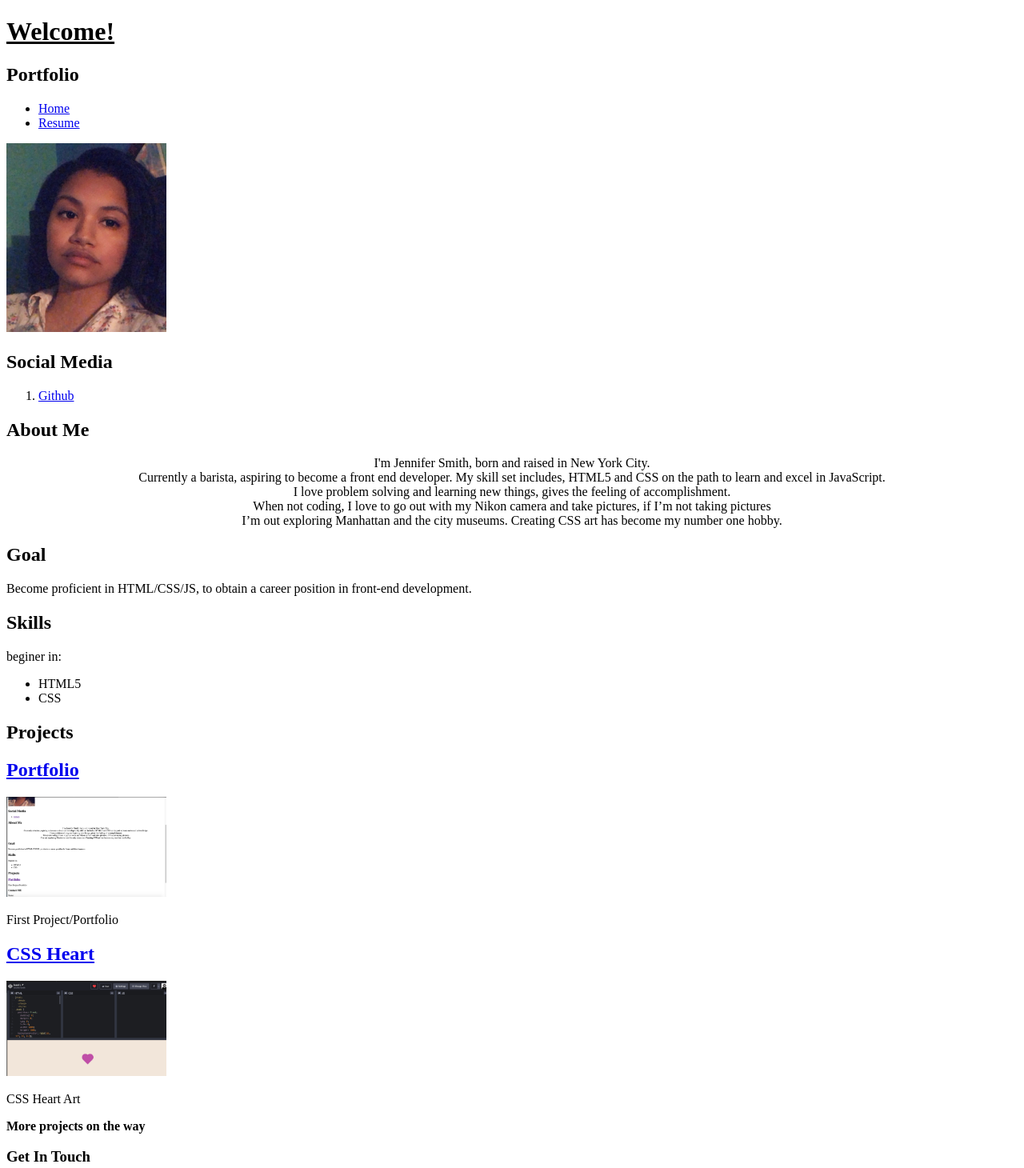
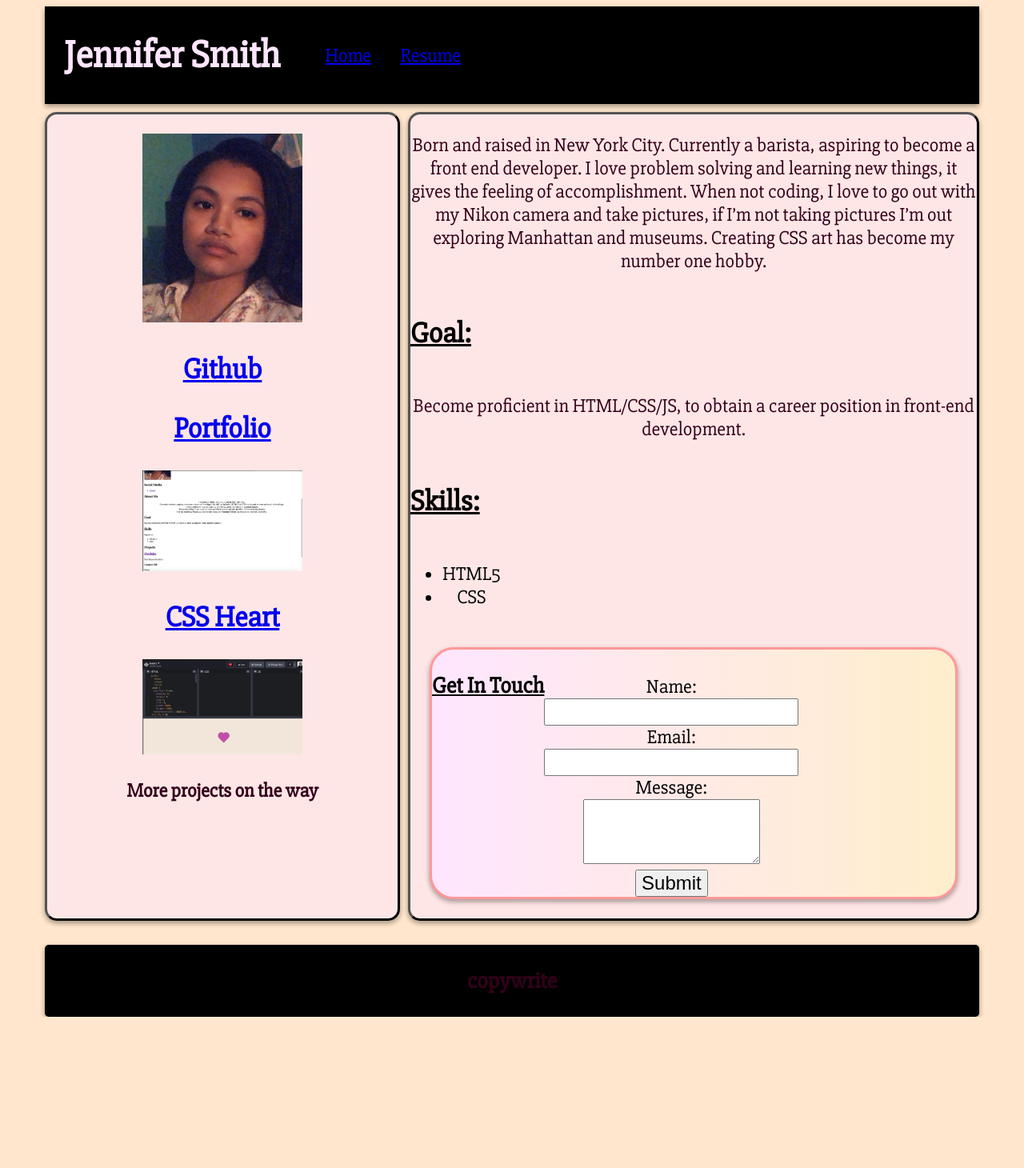
Before and after one commit to JenniferSmith007/TKH_Modules, a plain HTML site: page Module_3_HTML/Portfolio/index.html in a window 1280 px wide. Shown: the top 1460 px of the page at 80% size. After the commit the page ends 1271 px from the top, so only its background shows below. Drawn offline with Linux system fonts and the light colour scheme.

Commit message:
html_css

```diff
--- /dev/null
+++ b/Module_3_HTML/Portfolio/css/style.css
@@ -0,0 +1,188 @@
+:root {
+    --font-family: 'Slabo 27px', serif;
+    --shadow: 0 3px 6px rgba(0,0,0,0.16), 0 3px 6px rgba(0,0,0,0.23);
+    --background-color: #ffe6cc;
+    --first-color:black;
+    --sec-color: #ffe6ff;
+    --third-color:#ffe6e6;
+}
+/*variable for color and design ^ */
+
+button {
+    font-size: inherit
+}
+input {
+    font-size: inherit
+}
+/* wrap the grid for layout */
+.container {
+    height: 90vh;
+    margin: 2rem;
+    display: grid;
+    grid-template-areas:
+    "header header "
+    "aside main "
+    "footer footer";
+    grid-template-columns: 2fr 1fr 1fr 250px;
+    grid-template-rows: 1fr 4fr 2fr;
+    grid-gap: 10px 10px;
+}
+
+
+
+body {
+
+   background-color: var(--background-color);
+    font-size: 1.5rem;
+    text-align: center;
+    padding: 1rem;
+    font-family: var(--font-family);
+    min-height: 100vh;
+
+
+} /* start of page */
+header {
+    background-color: deeppink;
+    grid-row:1 ;
+    grid-column: 1/5 ;
+    box-shadow: var(--shadow);
+    background-color: var(--first-color);
+    margin-top: -2em;
+    width: 100%;
+
+
+}
+.banner {
+    width: 100%;
+    display: flex;
+    flex-flow: wrap;
+    align-items: center;
+    list-style-type: none;
+}
+.title {
+    margin-left: 1em;
+    align-items: flex-start;
+    justify-content: center;
+    text-align: center;
+    color: yellowgreen;
+    border-radius: 10px;
+    color: var(--sec-color);
+}
+
+
+.nav li  {
+    display: inline;
+   margin: 1rem;
+
+}
+
+.nav :hover {
+    color:#dd99ff;
+    text-decoration: none;
+}
+
+/* sidebar of page */
+aside {
+    background-color: deepskyblue;
+    grid-row:2 ;
+    grid-column: 1/2;
+    box-shadow: var(--shadow);
+    border-radius: 15px;
+    background-color: var(--third-color);
+    border-style: outset;
+    border-color: black;
+}
+.picture {
+    margin-top: 1em;
+
+}
+
+.social :hover {
+    color:#dd99ff;
+    text-decoration: none;
+}
+
+.project1 :hover{
+    color: pink;
+    text-decoration: none;
+}
+.project2 :hover {
+    color: pink;
+    text-decoration: none;
+}
+.proj {
+    color: pink;
+}
+/* right side of page */
+main {
+    background-color: forestgreen;
+    grid-row:2 ;
+    grid-column: 2/5 ;
+    box-shadow: var(--shadow);
+    border-radius: 15px;
+    background-color: var(--third-color);
+    border-style: outset;
+    border-color: black;
+}
+.aboutme {
+    text-align: center;
+
+}
+
+.goal {
+    display: flex;
+    flex-direction: column;
+    flex-flow: column;
+
+    align-items: baseline;
+    align-content: space-between;
+}
+.skill {
+    display: flex;
+    flex-direction: column;
+    flex-flow: column;
+    align-items: baseline;
+    align-content: space-between;
+}
+.contact-form {
+   margin: 1em;
+    display: flex;
+    align-items: baseline;
+    box-shadow: var(--shadow);
+    align-content: space-around;
+    background-color: #f2f2f2;
+    border-radius: 30px;
+    background-image: linear-gradient(-90deg, #ffeecc, #ffe6ff);
+    border-style: solid;
+    border-color:  #ff9999;
+
+}
+/* ending of page */
+
+footer {
+    background-color: hotpink;
+    grid-row:5 ;
+    grid-column: 1/5 ;
+    box-shadow: var(--shadow);
+    background-color: black;
+    border-radius:5px;
+}
+p {
+    color: #33001a;
+}
+/* resume section */
+
+.jobs {
+    display: flex;
+  align-content: center;
+   align-items: center;
+
+
+
+}
+.education {
+    display: flex;
+    align-content: center;
+    align-items: center;
+
+}
--- a/Module_3_HTML/Portfolio/index.html
+++ b/Module_3_HTML/Portfolio/index.html
@@ -1,76 +1,72 @@
 <!DOCTYPE html>
 <html>
-    <head><h1><u>Welcome!</h1></head></u></head>
+    <head>
+        <link rel="stylesheet" type="text/css" href="css/style.css">
+        <link href="https://fonts.googleapis.com/css2?family=Slabo+27px&display=swap" rel="stylesheet">
+    <title>Jennifer Smith's Portfolio</title>
+    </head>
     <body>
+        <!--wrapp style-->
+        <div class="container">
+            <!--start of page-->
+            <header>
                 <div class="banner">
-                <div class="title">
-                    <h2>Portfolio</h2>
-
-                </div>
+                <div class="title"><h1>Jennifer Smith</h1></div>
                 <div class="nav">
                     <ul>
                     <li> <a href="index.html">Home</a></li>
                     <li><a href="resume.html">Resume</a></li>
                 </ul>
-
              </div>
                 </div>
-            <div class="About-Me">
-                <div class="Profile">
-                    <div class="profile-Picture">
+
+         </header>
+         <!--sidebar-->
+            <aside>
+                <div class="picture">
                 <img src="images/Profile-Picture.jpg" width="200px"/>
                 </div>
-                    <div class="Social Media">
-                        <h2>Social Media</h2>
-                        <ol>
-                            <li><a href="https://github.com/JenniferSmith007">Github</a></li>
-                        </ol>
+                <div class="social">
+                    <a href="https://github.com/JenniferSmith007"><h2>Github</h2></a>
+                </div>
+                <div class="project1">
+                    <a href="index.html"><h2>Portfolio</h2></a>
+                    <img src="images/Screen Shot 2020-07-21 at 11.53.13 PM.png" width="200px"/>
+                </div>
+            <div class="project2">
+                <a href="https://codepen.io/Jenn007/pen/abdJgrY"><h2>CSS Heart</h2></a>
+                <img src="images/Screen Shot 2020-07-22 at 2.42.45 PM.png" width="200px">
+            </div>
+                <div class="proj">
+                 <p><b>More projects on the way</b></p>
                 </div>
 
-                </div>
-            </div>
-            <div class="About-me-text">
-                <h2>About Me</h2>
+            </aside>
+            <!--right side of page main content-->
+        <main>
+            <div class="aboutme">
                 <p>
-                   <center> I'm Jennifer Smith, born and raised in New York City.</center> <center>Currently a barista, aspiring to become a front end developer.
-                     My skill set includes, HTML5 and CSS on the path to learn and excel in JavaScript.
-                     </center><center>I love problem solving and learning new things, gives the feeling of accomplishment.</center>
-                      <center> When not coding, I love to go out with my Nikon camera and take pictures,
-                      if I’m not taking pictures </center><center>I’m out exploring Manhattan and the city museums.
-                      Creating CSS art has become my number one hobby.</center>
+                         Born and raised in New York City. Currently a barista, aspiring to become a front end developer.
+                    I love problem solving and learning new things, it gives the feeling of accomplishment.
+                       When not coding, I love to go out with my Nikon camera and take pictures,
+                       if I’m not taking pictures I’m out exploring Manhattan and museums.
+                       Creating CSS art has become my number one hobby.
                  </p>
-                </div>
-                 </div>
-                 <div class="career">
                  <div class="goal">
-                         <h2>Goal</h2>
+                    <h2><u>Goal:</u></h2>
                      <p>Become proficient in HTML/CSS/JS, to obtain a  career position in front-end development.</p>
                 </div>
+                <div class="skill">
+                    <h2><u>Skills:</u></h2>
 
-                 <div class="skills">
-                        <h2>Skills</h2>
-                        <p>beginer in:</p>
                         <ul>
                             <li>HTML5</li>
                             <li>CSS</li>
                         </ul>
                 </div>
-                         <div class="projects">
-                             <h2>Projects</h2>
-                             <div class="project1">
-                             <a href="index.html"><h2>Portfolio</h2></a>
-                             <img src="images/Screen Shot 2020-07-21 at 11.53.13 PM.png" width="200px"/>
-                             <p>First Project/Portfolio</p>
-                             </div>
-                     <div class="project2">
-                         <a href="https://codepen.io/Jenn007/pen/abdJgrY"><h2>CSS Heart</h2></a>
-                         <img src="images/Screen Shot 2020-07-22 at 2.42.45 PM.png" width="200px">
-                         <p>CSS Heart Art</p>
-                     </div>
-                     <p><b>More projects on the way</b></p>
-                 </div>
+                <!--contact-->
                 <div class="contact-form">
-                     <h3>Get In Touch</h3>
+                    <h3><u>Get In Touch</u></h3>
                         <form class="contact">
                         <label for="name">Name:</label><br>
                         <input type="text" name="name"><br>
@@ -80,13 +76,12 @@
                         <textarea id="message" name="message" rows="5" cols="25"></textarea><br>
                         <input type="submit" name="contact"><br>
                        </form>
-
+                </div>
+        </main>
+        <!--ending-->
+         <footer><h3><p>copywrite</p></h3></footer>
 
         </div>
-                 <div class="footer">
-                     <p>copywrite</p>
-                 </div>
-
 
     </body>
 
```
Also changed, not shown: Module_3_HTML/Portfolio/resume.html (+19 -10 lines), Module_4_CSS/Portfolio/css/style.css (added). Lines whose indentation alone changed are shown as unchanged.
